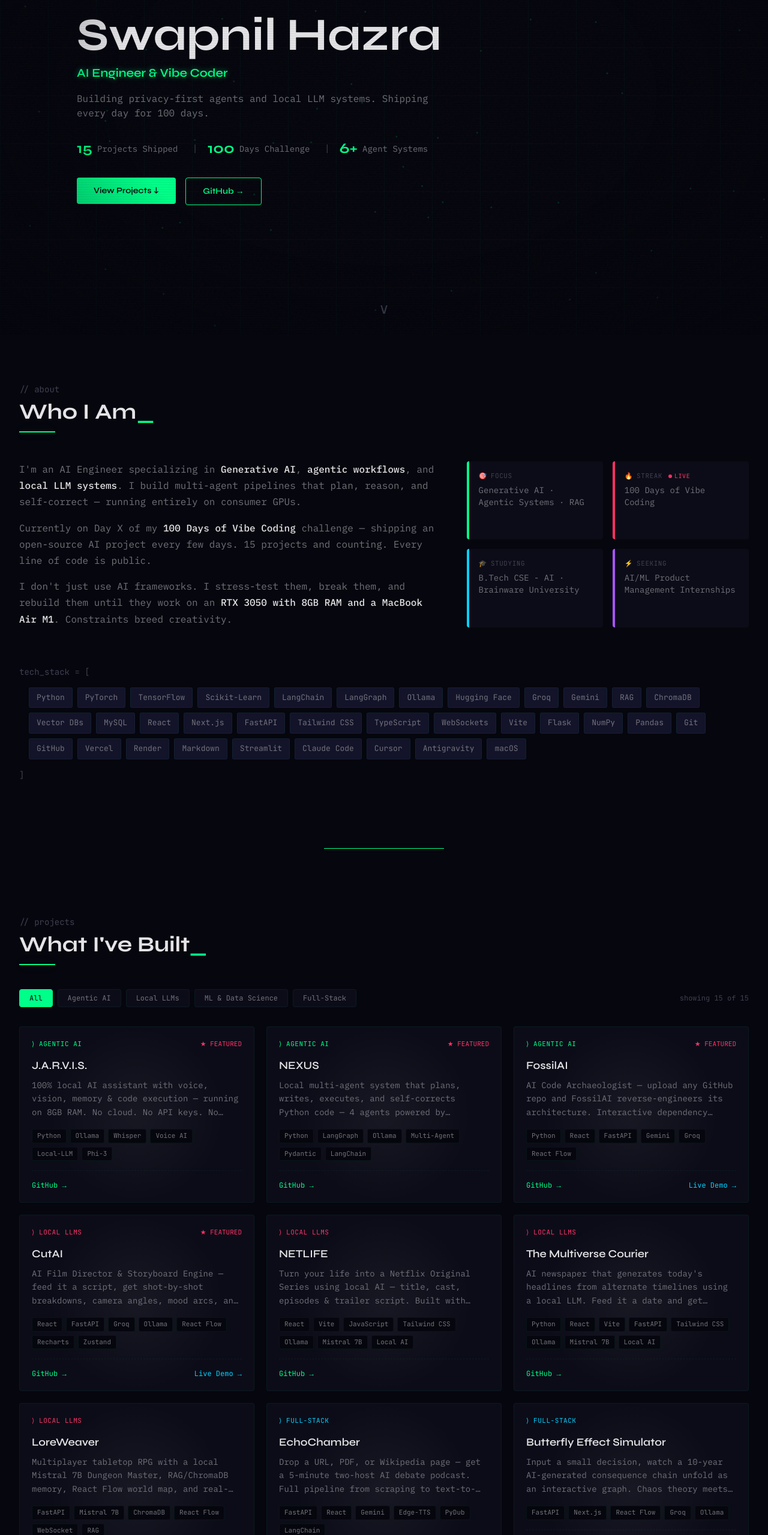
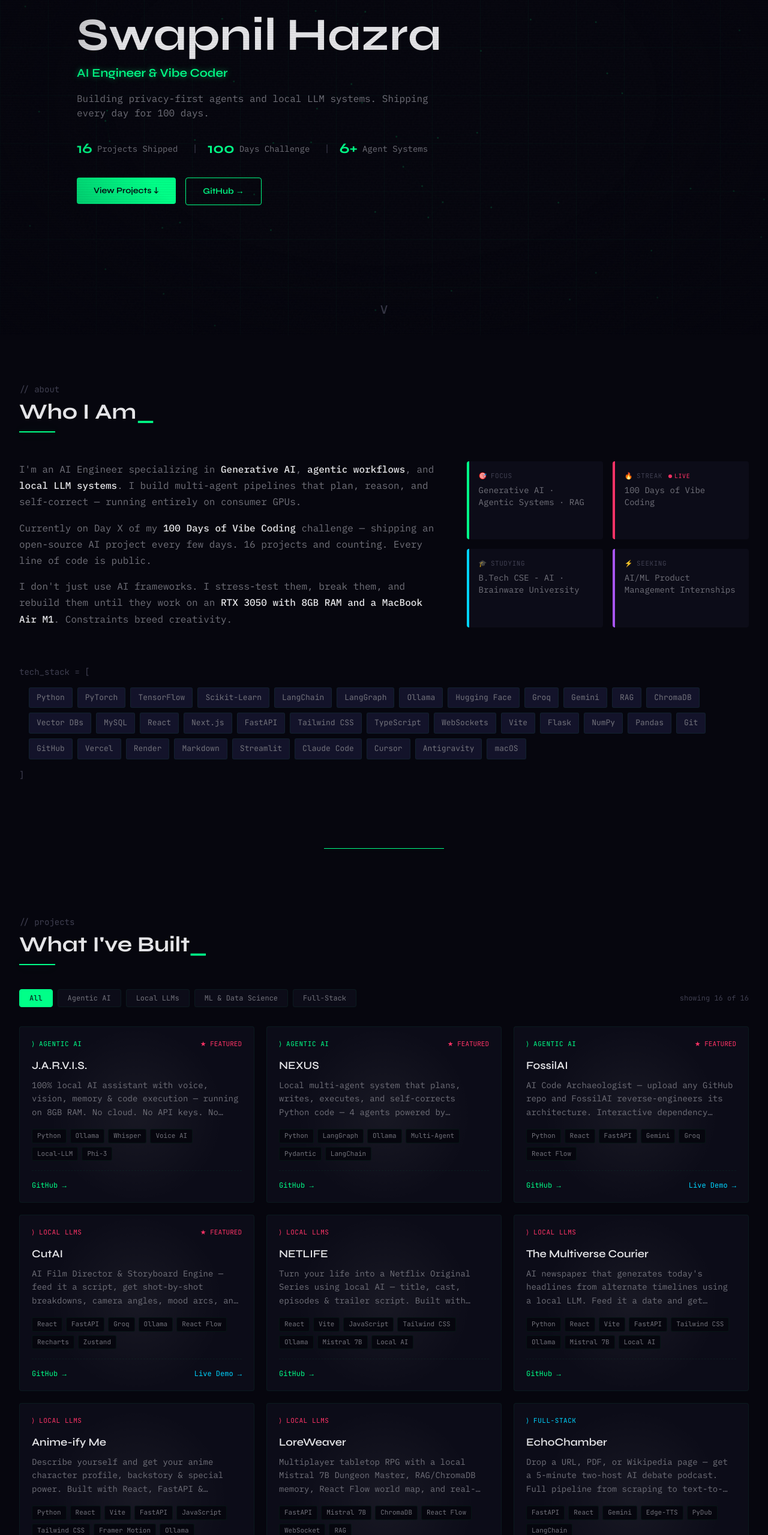
Before and after one commit to Swapnil-bo/Portfolio, a React (Vite) app: page / in a window 1280 px wide. Shown: the part 241-2800 px from the top of the page at 60% size. Built offline with nearby package versions, Linux system fonts and the light colour scheme.

Commit message:
feat: add Anime-ify Me project
Co-Authored-By: Claude Opus 4.6 <noreply@anthropic.com>

```diff
--- a/src/components/About.jsx
+++ b/src/components/About.jsx
@@ -87,7 +87,7 @@ function About() {
             <p>
               Currently on Day X of my{' '}
               <span style={{ color: 'var(--text-primary)', fontWeight: 500 }}>100 Days of Vibe Coding</span>{' '}
-              challenge — shipping an open-source AI project every few days. 15 projects and counting. Every
+              challenge — shipping an open-source AI project every few days. 16 projects and counting. Every
               line of code is public.
             </p>
             <p>
--- a/src/components/BootSequence.jsx
+++ b/src/components/BootSequence.jsx
@@ -4,7 +4,7 @@ import { motion } from 'framer-motion'
 const bootLines = [
   '[BOOT] Neural Terminal v2.0.26',
   '[INIT] Loading identity matrix... OK',
-  '[SCAN] 15 projects indexed',
+  '[SCAN] 16 projects indexed',
   '[LINK] GitHub connection established',
   '[SYS]  All modules operational',
   '> Welcome. Initializing interface...',
--- a/src/components/Hero.jsx
+++ b/src/components/Hero.jsx
@@ -6,7 +6,7 @@ import { playClickSound } from '../utils/hoverSound'
 const typedText = '> initializing swapnil_hazra...'
 
 const stats = [
-  { value: 15, label: 'Projects Shipped', suffix: '' },
+  { value: 16, label: 'Projects Shipped', suffix: '' },
   { value: 100, label: 'Days Challenge', suffix: '' },
   { value: 6, label: 'Agent Systems', suffix: '+' },
 ]
--- a/src/data/projects.js
+++ b/src/data/projects.js
@@ -51,6 +51,15 @@ export const projects = [
     category: "Local LLMs",
     featured: false,
     github: "https://github.com/Swapnil-bo/The-Multiverse-Courier",
+    demo: null
+  },
+  {
+    name: "Anime-ify Me",
+    desc: "Describe yourself and get your anime character profile, backstory & special power. Built with React, FastAPI & Mistral 7B running fully locally via Ollama — no API keys, no cloud, just on-device AI.",
+    tags: ["Python", "React", "Vite", "FastAPI", "JavaScript", "Tailwind CSS", "Framer Motion", "Ollama", "Mistral 7B", "Local AI"],
+    category: "Local LLMs",
+    featured: false,
+    github: "https://github.com/Swapnil-bo/Anime-ify-Me",
     demo: null
   },
   {
```
